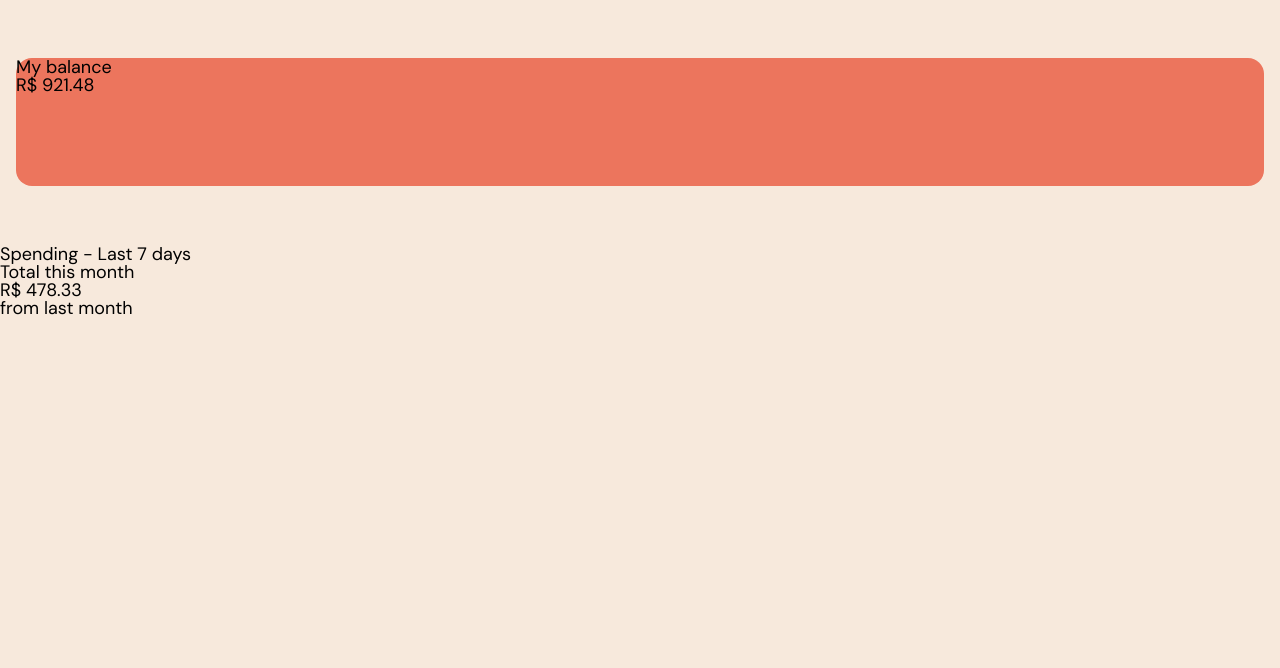
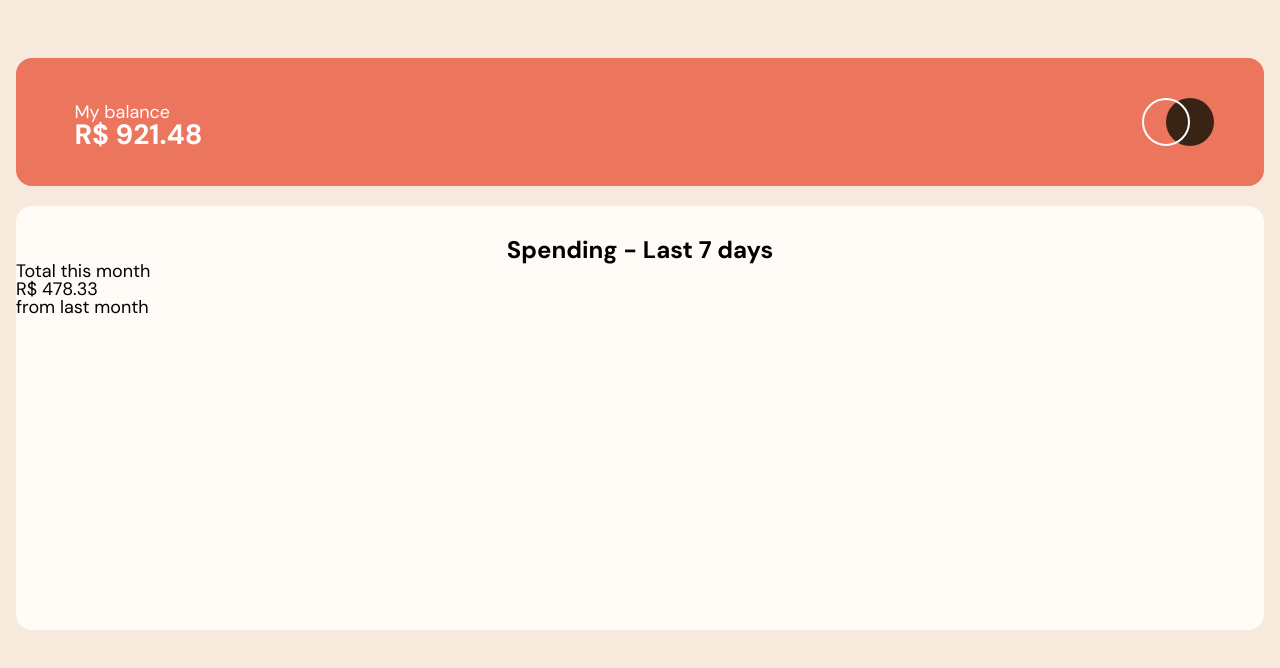
Before and after one commit to GonGaliuu/chart-expenses, a plain HTML site: page index.html in a window 1280 px wide. Drawn offline with Linux system fonts and the light colour scheme.

Commit message:
Quarto Commit

```diff
--- /dev/null
+++ b/assets/css/content.css
@@ -0,0 +1,18 @@
+.content{
+    margin: 1.25rem auto 0 auto;
+    width: calc(100vw - 2rem);
+    height: 26.5rem;
+    background-color: rgb(255,252,247);
+    border-radius: 16px;
+    display: flex;
+    flex-direction: column;
+}
+
+.content__title{
+    width: 100%;
+    font-size: 1.5rem;
+    font-weight: 700;
+    text-align: center;
+    margin-top: 2rem;
+    display: block;
+}
--- a/assets/css/header.css
+++ b/assets/css/header.css
@@ -2,6 +2,34 @@
     background-color: rgb(236,117,93);
     width: calc(100vw - 2rem);
     height: 8rem;
-    margin: 3.65rem auto;
+    margin: 3.65rem auto 0 auto;
     border-radius: 16px;
+    display: flex;
+    align-items: center;
+    justify-content: space-around;
 }
+
+.header__balance{
+    width: 80%;
+    height: 80%;
+}
+
+.header__balance--title{
+    color: white;
+    margin-left: 1rem;
+    margin-top: 2rem;
+}
+
+.header__balance--value{
+    font-size: 1.75rem;
+    margin-left: 1rem;
+    color: white;
+    font-weight: 700;
+}
+
+.header__logo{
+    background-image: url(../img/logo.svg);
+    background-repeat: no-repeat;
+    width: 5rem;
+    height: 3rem;
+}
--- a/style.css
+++ b/style.css
@@ -1,4 +1,5 @@
 @import url(assets/css/header.css);
+@import url(assets/css/content.css);
 body{
     font-family: 'DM Sans', sans-serif;
     font-size: 18px;
```
